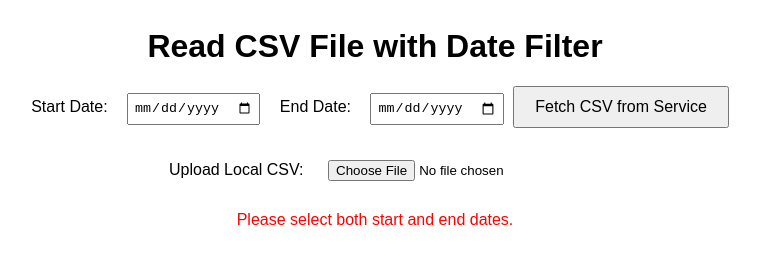
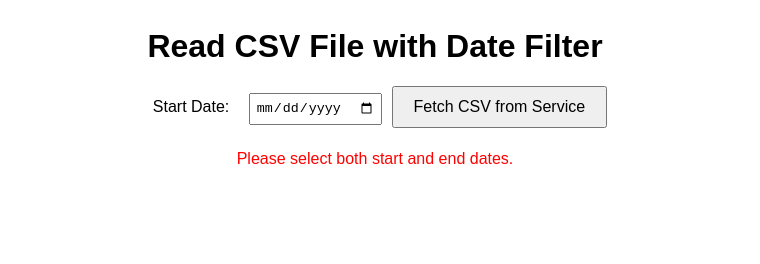
Before and after one commit to cogithub/ms4m, a plain HTML site: page alexis/index copia.html in a window 1280 px wide. Both pictures are taken after a click on the button "Fetch CSV from Service". Shown: the whole page, without its empty margins (265-1025 px from the left). Drawn offline with nearby package versions, Linux system fonts and the light colour scheme.

Commit message:
Actualizando repo ....

```diff
--- a/alexis/index copia.html
+++ b/alexis/index copia.html
@@ -88,14 +88,14 @@
     <div class="filter-container">
         <label for="startDate">Start Date:</label>
         <input type="date" id="startDate" required>
-        <label for="endDate">End Date:</label>
-        <input type="date" id="endDate" required>
+        <!-- <label for="endDate">End Date:</label>
+        <input type="date" id="endDate" required> -->
         <button onclick="fetchCSV()">Fetch CSV from Service</button>
     </div>
-    <div class="filter-container">
+    <!-- <div class="filter-container">
         <label for="csvFile">Upload Local CSV:</label>
-        <input type="file" id="csvFile" accept=".cvs" onchange="readLocalCSV()">
-    </div>
+        <input type="file" id="csvFile" accept=".csv" onchange="readLocalCSV()">
+    </div> -->
     <div id="status"></div>
     <table id="dataTable">
         <thead id="tableHead"></thead>
@@ -105,24 +105,28 @@
     <script src="https://cdnjs.cloudflare.com/ajax/libs/PapaParse/5.3.2/papaparse.min.js"></script>
     <script>
         async function fetchCSV() {
-            const startDate = document.getElementById('startDate').value;
-            const endDate = document.getElementById('endDate').value;
+            var startDate = document.getElementById('startDate').value;
+            const yyyyMM = startDate.slice(0, 7);
+            startDate=yyyyMM.replace('-','/');
+
+            //const endDate = document.getElementById('endDate').value;
             const statusDiv = document.getElementById('status');
 
             // Validate dates
-            if (!startDate || !endDate) {
+            //if (!startDate || !endDate) {
+            if (!startDate ) {
                 statusDiv.innerHTML = '<p class="error">Please select both start and end dates.</p>';
                 return;
             }
-            if (new Date(startDate) > new Date(endDate)) {
-                statusDiv.innerHTML = '<p class="error">Start date cannot be later than end date.</p>';
-                return;
-            }
+            // if (new Date(startDate) > new Date(endDate)) {
+            //     statusDiv.innerHTML = '<p class="error">Start date cannot be later than end date.</p>';
+            //     return;
+            // }
 
             // Construct URL with date parameters
-            const csvUrl = `https://example.com/data.csv?startDate=${startDate}&endDate=${endDate}`;
+            const csvUrl = ` http://10.1.64.119:6060/api/v1/cube/get/zipfact/?d=${startDate}&f=production`;
             statusDiv.textContent = 'Fetching CSV...';
-
+//debugger
             try {
                 const response = await fetch(csvUrl);
                 if (!response.ok) {
```
Also changed, not shown: alexis/index.html (+8 -8 lines), 4 other files.
